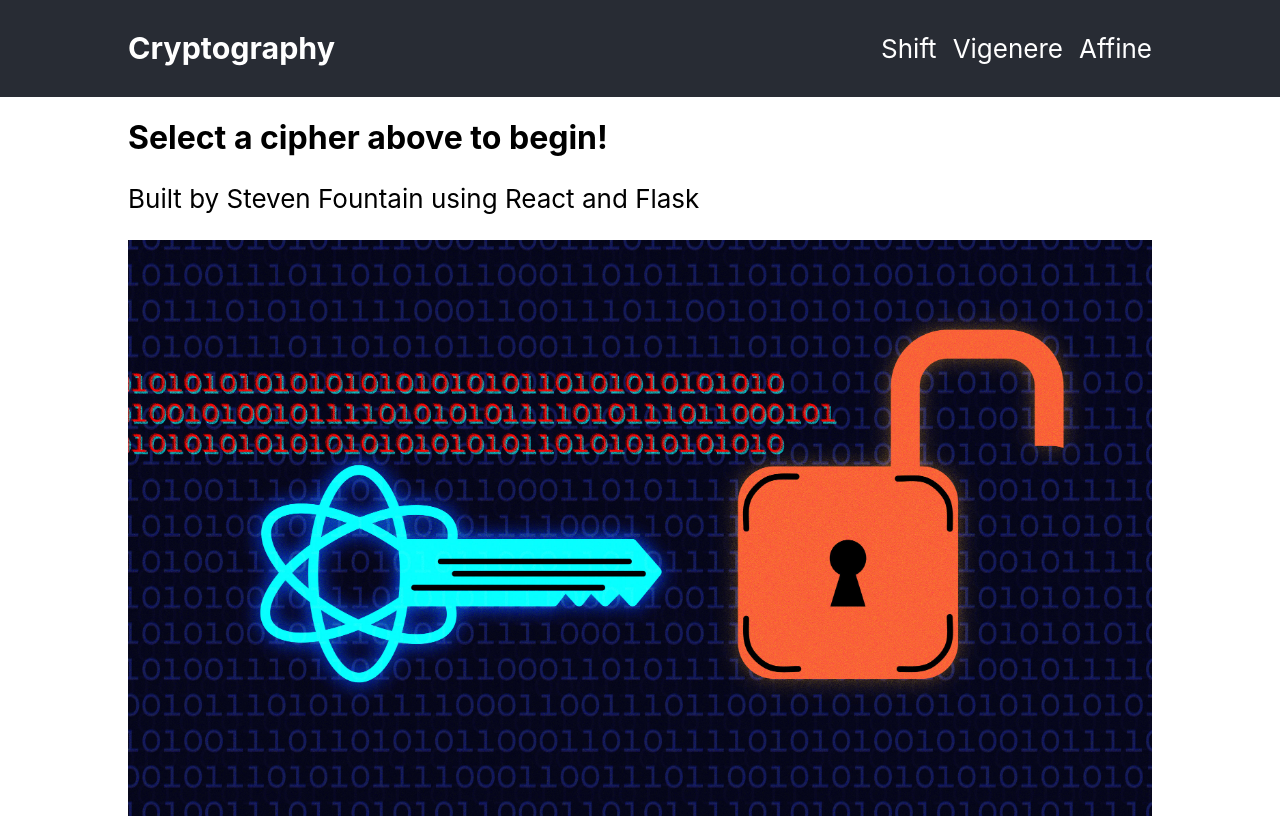
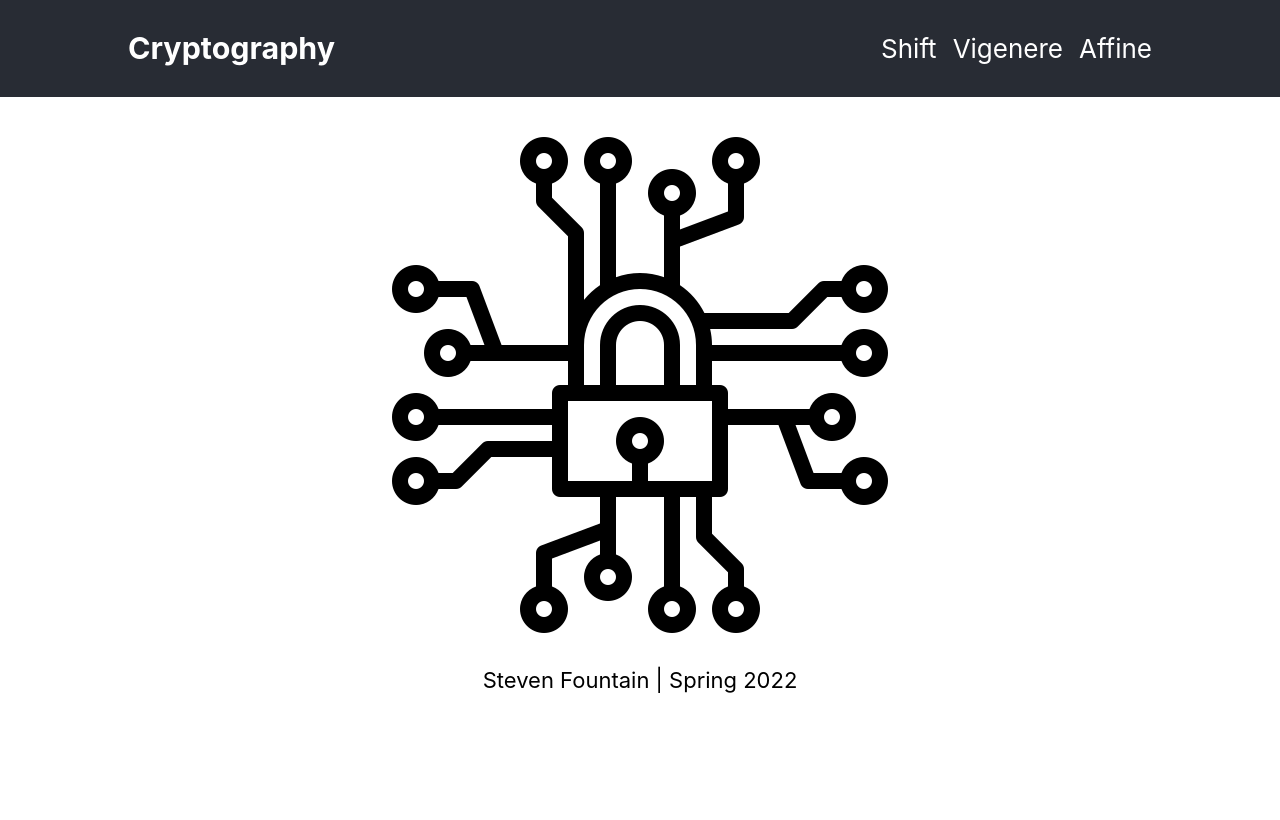
Before and after one commit to scfount/crypto_webapp, a React (Create React App) app in the folder frontend/: page / in a window 1280 px wide. Built offline with nearby package versions, Linux system fonts and the light colour scheme.

Commit message:
update homepage graphics

```diff
--- a/frontend/src/App.css
+++ b/frontend/src/App.css
@@ -5,8 +5,13 @@
   width: 80%;
 }
 
-.crypto_img {
-  width: 100%;
+#homepage {
+  padding-top: 2rem;
+  text-align: center;
+}
+
+h1 {
+  font-size: calc(12px + 2vmin);
 }
 
 h3 {
@@ -50,7 +55,7 @@ nav {
 }
 
 p {
-  font-size: calc(10px + 2vmin);
+  font-size: calc(6px + 2vmin);
 }
 
 .Description,
--- a/frontend/src/components/HomePage.js
+++ b/frontend/src/components/HomePage.js
@@ -6,7 +6,7 @@ import Vigenere from './vigenere/Vigenere';
 import Affine from './affine/Affine';
 import Description from './Description';
 import { HashRouter as Router, Routes, Route } from 'react-router-dom';
-import crypto_img from './crypto_img.jpeg';
+import crypto_img from './hash.png';
 
 class HomePage extends Component {
 
@@ -27,14 +27,13 @@ class HomePage extends Component {
 
 const Home = () => (
     <div id='homepage' className='Container'>
-        <h1>Select a cipher above to begin!</h1>
-        <Description content={description} />
         <img className='crypto_img' src={crypto_img} alt="Cryptography Image" />
+        <Description className='footer' content={description} />
 
     </div>
 
 );
 
-const description = "Built by Steven Fountain using React and Flask"
+const description = "Steven Fountain | Spring 2022"
 
 export default HomePage;
```
Also changed, not shown: frontend/src/components/crypto_img.jpeg (deleted), frontend/src/components/hash.png (added), 14 other files (tests, documents, lock files or other folders).
